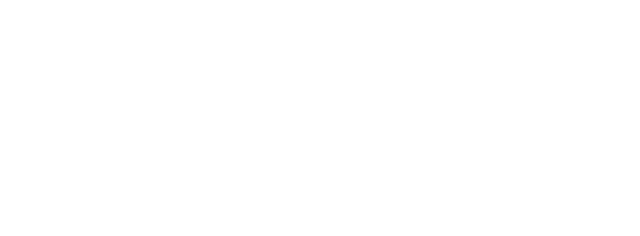
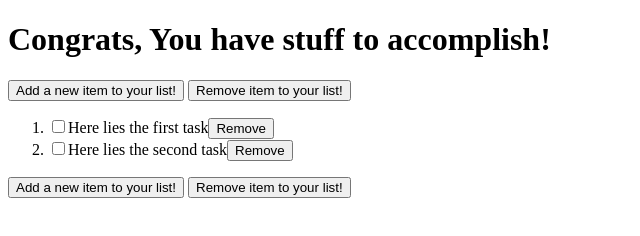
Before and after one commit to danielm96d/To-Do-List-, a website: page index.html in a window 1280 px wide. Shown: the whole page, without its empty margins (0-640 px from the left). Drawn offline with Linux system fonts and the light colour scheme.

Commit message:
To Do List Template Finalization

```diff
--- a/index.html
+++ b/index.html
@@ -2,5 +2,26 @@
 <html lang="en">
   <head>
     <meta charset="UTF-8">
-    <meta name="viewport" width=""
+    <meta name="viewport" width="device-width, initial-scale=1.0">
+    <style src="index.css" type="css/text"></style>
+    <script src="index.js" defer></script>
+    <title> To-List </title>
+  </head>
+  <body>
+    <h1>Congrats, You have stuff to accomplish!</h1>
+    <main>
+      <button class="addToList" type="submit">Add a new item to your list!</button>
+      <button class="removeFromList" type="submit">Remove item to your list!</button>
+      <ol class="listOfToDo">
+        <li><input type="checkbox" name="start-here">Here lies the first task<button >Remove</button></li>
+        <li><input type="checkbox" name="start-here">Here lies the second task<button >Remove</button></li>
+
+      </ol>
+    </main>
+
+  </body>
+  <footer>
+    <button class="addToList" type="submit">Add a new item to your list!</button>
+    <button class="removeFromList" type="submit">Remove item to your list!</button>
+  </footer>
 </html>
```
